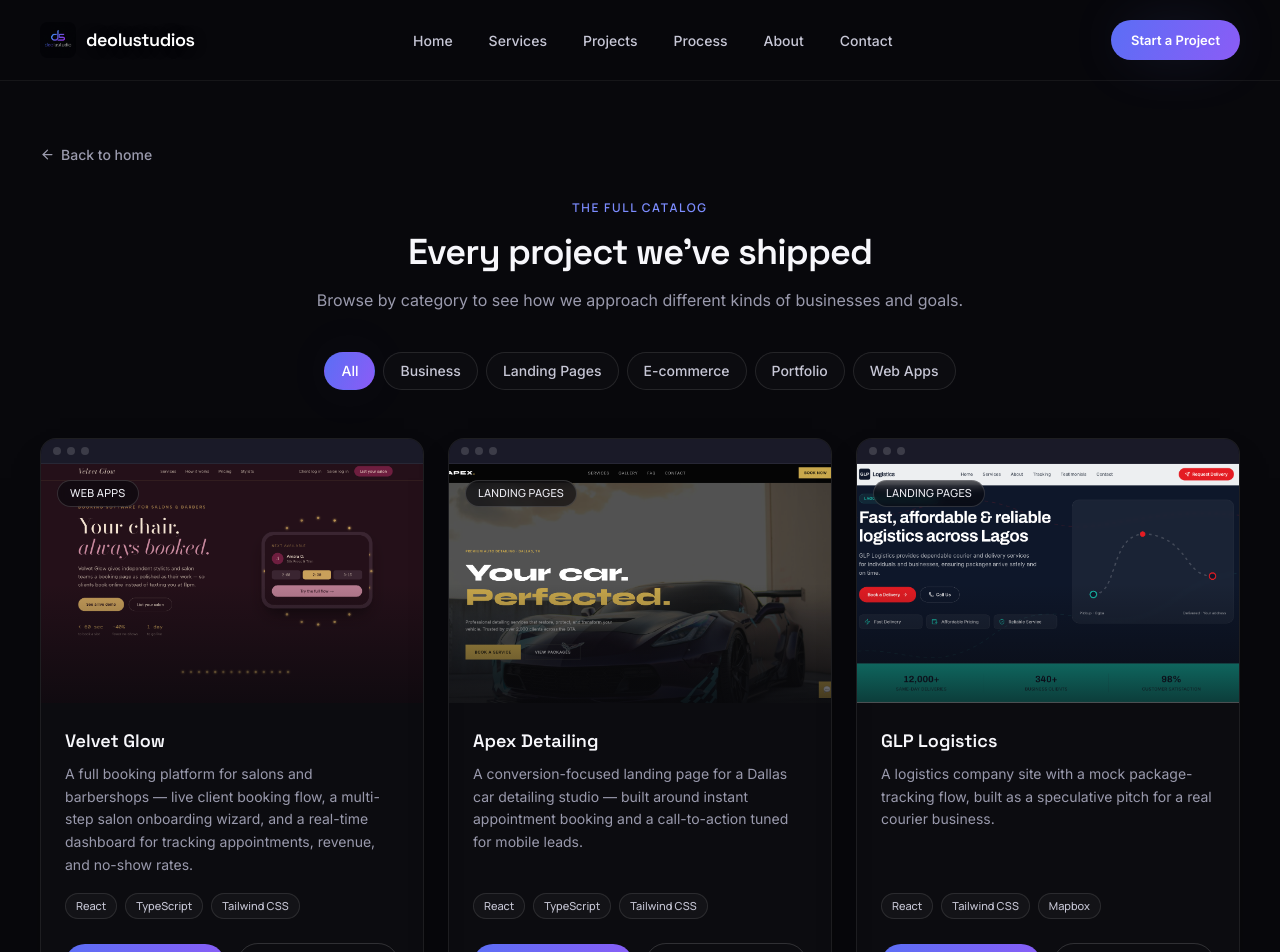
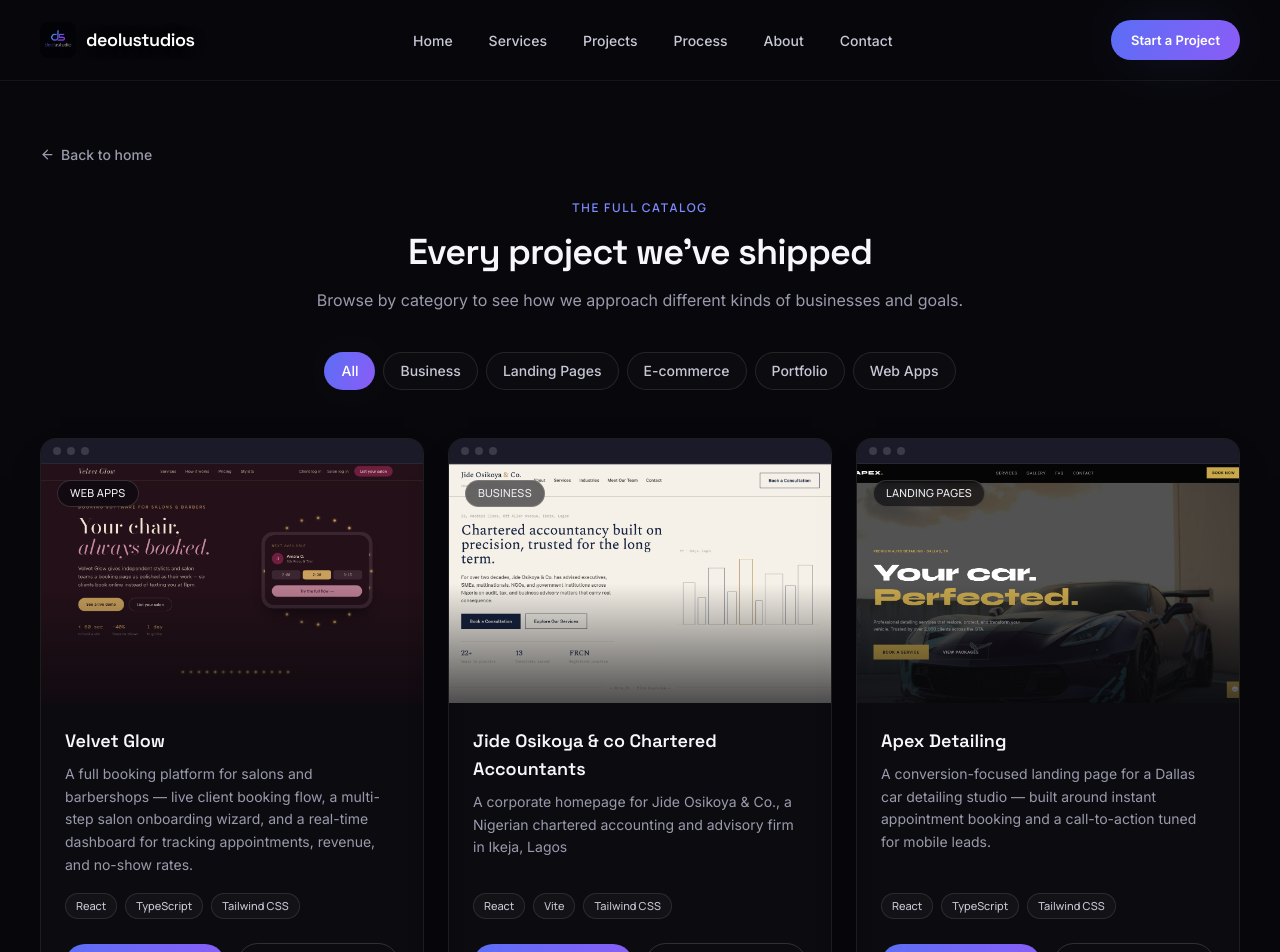
Before and after one commit to TEENOLA/deolu-studios, a React (Vite) app: page /projects in a window 1280 px wide. Shown: the top 952 px of the page. Built offline with nearby package versions, Linux system fonts and the light colour scheme.

Commit message:
added jide osikoya

```diff
--- a/src/data/projects.ts
+++ b/src/data/projects.ts
@@ -7,6 +7,7 @@ import course from "../assets/course.png";
 import invoice from "../assets/cbc-invoice.png";
 import velvet from "../assets/velvet.png";
 import omotola from "../assets/omotola.png";
+import jide from "../assets/jide.png";
 
 export type ProjectCategory =
   | "Business"
@@ -37,6 +38,17 @@ export const projects: Project[] = [
       "A full booking platform for salons and barbershops — live client booking flow, a multi-step salon onboarding wizard, and a real-time dashboard for tracking appointments, revenue, and no-show rates.",
     technologies: ["React", "TypeScript", "Tailwind CSS"],
     liveUrl: "https://velvet-glow-beige.vercel.app",
+    featured: true,
+  },
+  {
+    id: "jide-osikoya",
+    title: "Jide Osikoya & co Chartered Accountants",
+    category: "Business",
+    thumbnail: jide,
+    description:
+      "A corporate homepage for Jide Osikoya & Co., a Nigerian chartered accounting and advisory firm in Ikeja, Lagos",
+    technologies: ["React", "Vite", "Tailwind CSS"],
+    liveUrl: "https://jide-osikoya.vercel.app/",
     featured: true,
   },
   {
```
Also changed, not shown: src/assets/Jide.png (added).
